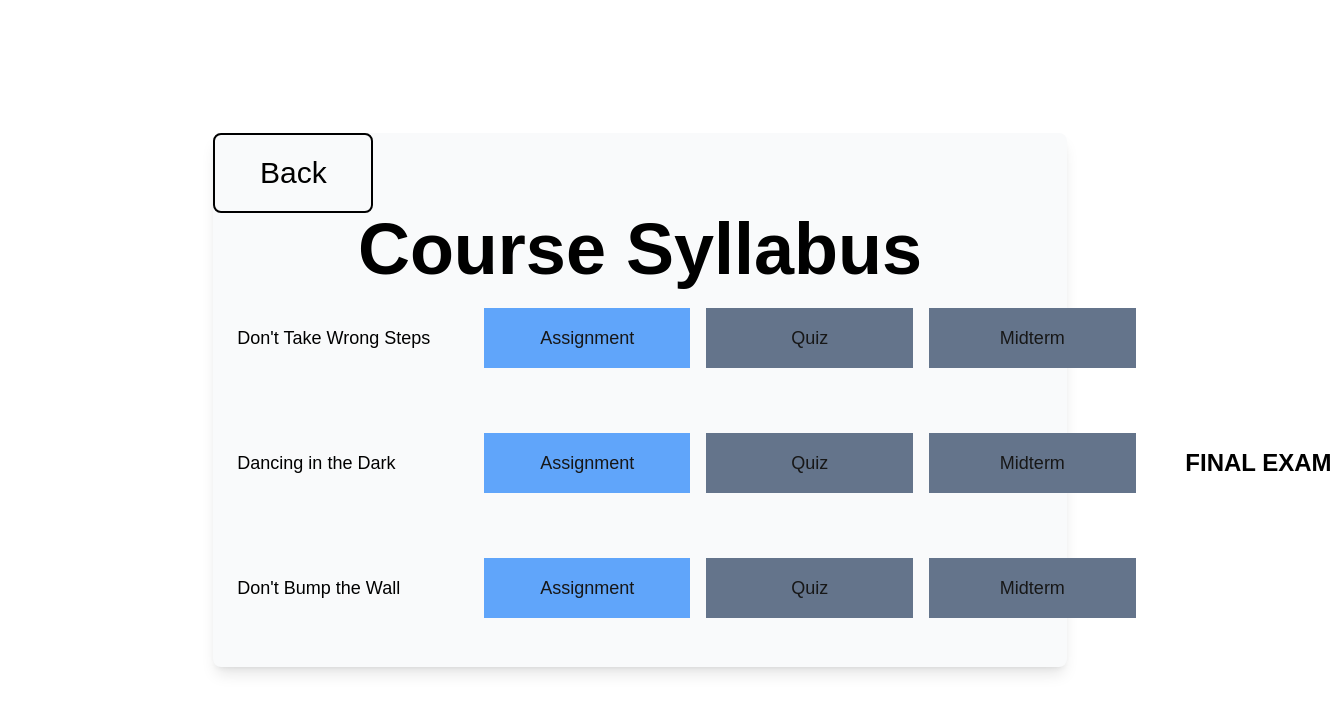
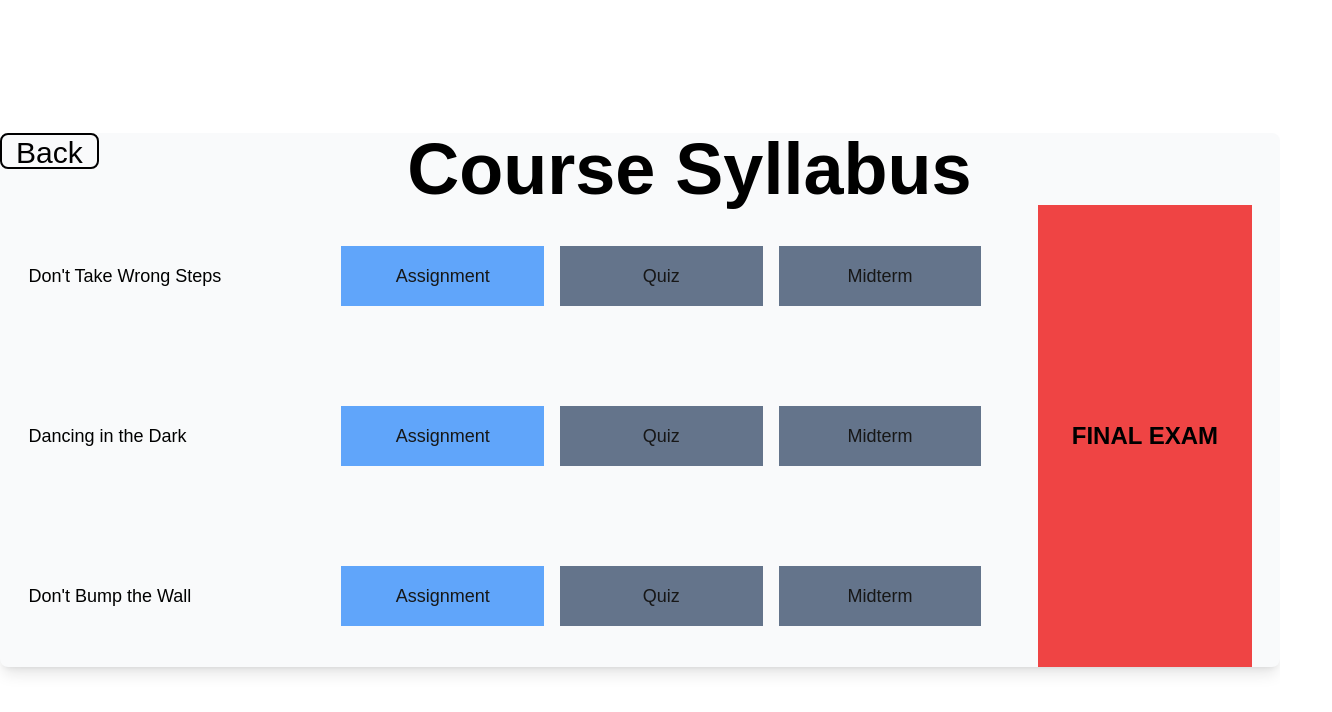
Before and after one commit to mt1516/TheGradeEscape, a Next.js app: page /game-level in a window 1280 px wide. Shown: the top 712 px of the page, 1332 px wide, since content can reach past the window. Built offline with nearby package versions, Linux system fonts and the light colour scheme.

Commit message:
Need fix on centering title

```diff
--- a/app/(main)/game-level/page.tsx
+++ b/app/(main)/game-level/page.tsx
@@ -5,10 +5,12 @@ import Close from "@/app/ui/button";
 
 export default function Page() {
     return (
-        <div className='flex flex-row justify-center items-center h-screen'>
-            <div className="bg-gray-50 rounded-lg shadow-lg w-8/12 h-4/6">
-                <Close />
-                <div className="text-7xl font-bold text-black justify-self-center w-fit">Course Syllabus</div>
+        <div className='contianer flex flex-row justify-center items-center h-screen w-screen'>
+            <div className="container flex flex-col bg-gray-50 rounded-lg shadow-lg h-2/3">
+                <div className="container flex flex-row">
+                    <Close />
+                        <h1 className="text-7xl font-bold text-black w-full text-center justify-self-center">Course Syllabus</h1>
+                </div>
                 <Level />
             </div>
         </div>
--- a/app/game/storage.tsx
+++ b/app/game/storage.tsx
@@ -12,7 +12,6 @@ export enum GAMEMODE_DIFFICULTY {
 
 export function resetStorage() {
     if (typeof window !== 'undefined') {
-        console.log('Initializing storage');
         localStorage.setItem('DTWS-easy', '0');
         localStorage.setItem('DTWS-medium', '0');
         localStorage.setItem('DTWS-hard', '0');
@@ -24,6 +23,7 @@ export function resetStorage() {
         localStorage.setItem('DBTW-hard', '0');
         localStorage.setItem('currentCharacter', '1');
         localStorage.setItem('currentGrade', 'F');
+        window.location.reload();
     }
 }
 
--- a/app/ui/button.tsx
+++ b/app/ui/button.tsx
@@ -1,12 +1,13 @@
 import Link from "next/link";
-import Image from "next/image";
 
 export default function Close() {
     return (
-        <Link
-            className="container h-20 w-40 border-black border-2 rounded-lg justify-self-start flex flex-row justify-center items-center text-black text-3xl"
-            href="/">
+        <div className="container h-1/2 w-1/12 border-black border-2 rounded-lg flex flex-row justify-center items-center">
+            <Link
+                className=" text-black text-3xl w-full h-full text-center"
+                href="/">
                 Back
-        </Link>
+            </Link>
+        </div>
     );
 }
--- a/app/ui/game-level/level.tsx
+++ b/app/ui/game-level/level.tsx
@@ -12,95 +12,57 @@ export default function Level() {
     var DBTW_MEDIUM = canPlayMedium() ? (checkPlayed(GAMEMODE_DIFFICULTY.DBTW_MEDIUM) ? DBTW_MEDIUM_PLAYED : DBTW_MEDIUM_NOT_PLAYED) : DBTW_MEDIUM_UNAVAILABLE;
     var DBTW_HARD = canPlayHard() ? (checkPlayed(GAMEMODE_DIFFICULTY.DBTW_HARD) ? DBTW_HARD_PLAYED : DBTW_HARD_NOT_PLAYED) : DBTW_HARD_UNAVAILABLE;
     return (
-        <div className="flex flex-col w-fit h-full flex-wrap">
-            <div className="grid grid-rows-3 gap-5 h-4/6 w-fit items-center justify-self-start">
-                <div className="container px-6 py-3 text-black text-wrap w-fit justify-self-start text-lg">
+        <div className="container flex flex-row w-full h-full flex-wrap justify-around">
+            <div className="grid grid-rows-3 gap-5 h-full w-1/5 items-center">
+                <div className="container py-3 text-black text-wrap w-fit justify-self-start text-lg">
                     Don't Take Wrong Steps
                 </div>
-                <div className="container px-6 py-3 text-black text-wrap w-fit justify-self-start text-lg">
+                <div className="container py-3 text-black text-wrap w-fit justify-self-start text-lg">
                     Dancing in the Dark
                 </div>
-                <div className="container px-6 py-3 text-black text-wrap w-fit justify-self-start text-lg">
+                <div className="container py-3 text-black text-wrap w-fit justify-self-start text-lg">
                     Don't Bump the Wall
                 </div>
             </div>
-            <div className="grid grid-rows-3 gap-5 h-4/6 w-10/12 justify-self-center">
-                <div className="grid grid-cols-3 gap-4 mx-3 w-11/12 justify-self-center">
+            <div className="grid grid-rows-3 gap-5 h-full w-1/2">
+                <div className="grid grid-cols-3 gap-4 w-full justify-self-center">
                     <div className="container flex flex-col justify-center items-center">
                         {DTWS_EASY}
                     </div>
                     <div className="container flex flex-col justify-center items-center">
                         {DTWS_MEDIUM}
-                        {/* <Link className="container px-5 py-4 flex flex-col items-center bg-slate-500 text-lg"
-                            href={{ pathname: "/game-level/game", query: { mode: "DTWS", difficulty: "medium" } }}
-                        >
-                            Quiz
-                        </Link> */}
                     </div>
                     <div className="container flex flex-col justify-center items-center">
                         {DTWS_HARD}
-                        {/* <Link className="container px-5 py-4 flex flex-col items-center bg-slate-500 text-lg"
-                            href={{ pathname: "/game-level/game", query: { mode: "DTWS", difficulty: "hard" } }}
-                        >
-                            Midterm
-                        </Link> */}
                     </div>
                 </div>
-                <div className="grid grid-cols-3 gap-4 mx-3 w-11/12 justify-self-center">
+                <div className="grid grid-cols-3 gap-4 w-full justify-self-center">
                     <div className="container flex flex-col justify-center items-center">
                         {DITD_EASY}
-                        {/* <Link className="container px-5 py-4 flex flex-col items-center bg-slate-500 text-lg"
-                            href={{ pathname: "/game-level/game", query: { mode: "DITD", difficulty: "easy" } }}
-                        >
-                            Assignment
-                        </Link> */}
                     </div>
                     <div className="container flex flex-col justify-center items-center">
                         {DITD_MEDIUM}
-                        {/* <Link className="container px-5 py-4 flex flex-col items-center bg-slate-500 text-lg"
-                            href={{ pathname: "/game-level/game", query: { mode: "DITD", difficulty: "medium" } }}
-                        >
-                            Quiz
-                        </Link> */}
                     </div>
                     <div className="container flex flex-col justify-center items-center">
                         {DITD_HARD}
-                        {/* <Link className="container px-5 py-4 flex flex-col items-center bg-slate-500 text-lg"
-                            href={{ pathname: "/game-level/game", query: { mode: "DITD", difficulty: "hard" } }}
-                        >
-                            Midterm
-                        </Link> */}
                     </div>
                 </div>
-                <div className="grid grid-cols-3 gap-4 mx-3 w-11/12 justify-self-center">
+                <div className="grid grid-cols-3 gap-4 w-full justify-self-center">
                     <div className="container flex flex-col justify-center items-center">
                         {DBTW_EASY}
-                        {/* <Link className="container px-5 py-4 flex flex-col items-center bg-slate-500 text-lg"
-                            href={{ pathname: "/game-level/game", query: { mode: "DBTW", difficulty: "easy" } }}
-                        >
-                            Assignment
-                        </Link> */}
                     </div>
                     <div className="container flex flex-col justify-center items-center">
                         {DBTW_MEDIUM}
-                        {/* <Link className="container px-5 py-4 flex flex-col items-center bg-slate-500 text-lg"
-                            href={{ pathname: "/game-level/game", query: { mode: "DBTW", difficulty: "medium" } }}
-                        >
-                            Quiz
-                        </Link> */}
                     </div>
                     <div className="container flex flex-col justify-center items-center">
                         {DBTW_HARD}
-                        {/* <Link className="container px-5 py-4 flex flex-col items-center bg-slate-500 text-lg"
-                            href={{ pathname: "/game-level/game", query: { mode: "DBTW", difficulty: "hard" } }}
-                        >
-                            Midterm
-                        </Link> */}
                     </div>
                 </div>
             </div>
-            <div className="h-4/6 mx-5 text-2xl font-bold text-black content-center">
+            <div className="container flex flex-col h-full w-1/6 bg-red-500 justify-center items-center">
+            <div className="text-2xl font-bold text-black text-wrap w-fit h-fit">
                 FINAL EXAM
+            </div>
             </div>
         </div>
     );
```
